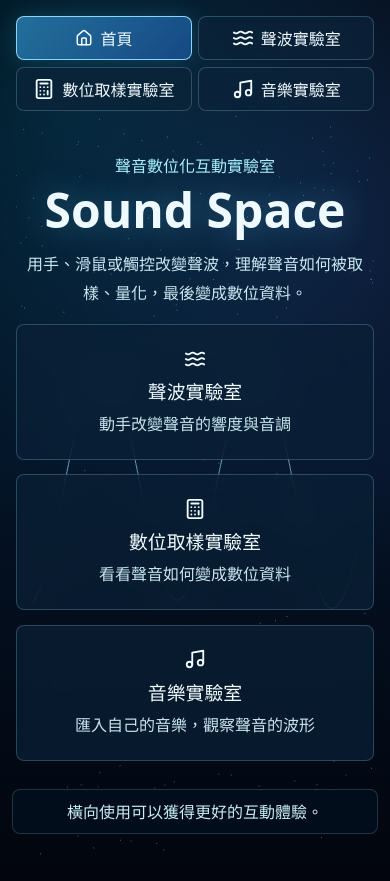
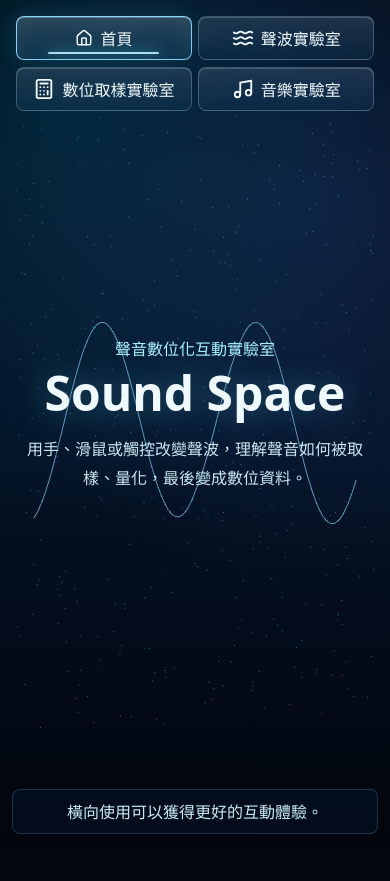
Before and after one commit to Jimmy-508/Sound-Space, a React (Vite) app: page / in a window 390 px wide. After the commit the page ends 844 px from the top, so only its background shows below. Built offline with nearby package versions, Linux system fonts and the light colour scheme.

Commit message:
Fix Phase 1.1 responsive UI and audio import

```diff
--- a/src/App.tsx
+++ b/src/App.tsx
@@ -1,4 +1,4 @@
-import { AudioWaveform, Calculator, Home, Music, Waves } from 'lucide-react';
+import { Calculator, Home, Music, Waves } from 'lucide-react';
 import { useState } from 'react';
 import { createPointerCommand } from './interaction/commandLayer';
 import { MusicLab } from './labs/MusicLab';
@@ -45,15 +45,6 @@ export default function App() {
             <p className="eyebrow">聲音數位化互動實驗室</p>
             <h1>Sound Space</h1>
             <p>用手、滑鼠或觸控改變聲波，理解聲音如何被取樣、量化，最後變成數位資料。</p>
-            <div className="entry-grid">
-              {labs.map((lab) => (
-                <button key={lab.id} type="button" onClick={() => setActiveLab(lab.id)}>
-                  {lab.icon}
-                  <strong>{lab.title}</strong>
-                  <span>{lab.description}</span>
-                </button>
-              ))}
-            </div>
           </div>
         </section>
       )}
--- a/src/labs/MusicLab.tsx
+++ b/src/labs/MusicLab.tsx
@@ -1,4 +1,4 @@
-import { Pause, Play, StopCircle, Upload } from 'lucide-react';
+import { Download, Pause, Play, StopCircle } from 'lucide-react';
 import { useEffect, useRef, useState } from 'react';
 import { RangeControl } from '../components/RangeControl';
 import { SegmentedControl } from '../components/SegmentedControl';
@@ -17,9 +17,11 @@ export function MusicLab() {
   const [musicData, setMusicData] = useState<Float32Array | null>(null);
   const [spectrumData, setSpectrumData] = useState<Uint8Array | null>(null);
   const [playing, setPlaying] = useState(false);
+  const [error, setError] = useState('');
   const audioRef = useRef<HTMLAudioElement | null>(null);
   const contextRef = useRef<AudioContext | null>(null);
   const analyserRef = useRef<AnalyserNode | null>(null);
+  const objectUrlRef = useRef<string | null>(null);
   const pointer: PointerPoint = { x: 0.5, y: 0.5 };
 
   useEffect(() => {
@@ -45,16 +47,28 @@ export function MusicLab() {
     return () => cancelAnimationFrame(frame);
   }, []);
 
+  useEffect(() => () => {
+    if (objectUrlRef.current) URL.revokeObjectURL(objectUrlRef.current);
+  }, []);
+
   const loadFile = async (file: File) => {
-    const url = URL.createObjectURL(file);
     const audio = audioRef.current;
     if (!audio) return;
+    if (objectUrlRef.current) URL.revokeObjectURL(objectUrlRef.current);
+
+    const url = URL.createObjectURL(file);
+    objectUrlRef.current = url;
     audio.src = url;
     audio.load();
     setFileName(file.name);
+    setDuration(0);
     setCurrent(0);
     setPlaying(false);
+    setMusicData(null);
+    setSpectrumData(null);
+    setError('');
 
+    try {
       const arrayBuffer = await file.arrayBuffer();
       const AudioCtor = window.AudioContext || window.webkitAudioContext;
       const context = contextRef.current ?? new AudioCtor();
@@ -69,6 +83,9 @@ export function MusicLab() {
         samples[i] = channel[i * step] ?? 0;
       }
       setMusicData(samples);
+    } catch {
+      setError('這個音訊格式目前無法在此瀏覽器播放，請改用 WAV 或 MP3 檔案。');
+    }
   };
 
   const ensureAnalyser = async () => {
@@ -107,7 +124,12 @@ export function MusicLab() {
 
   return (
     <section className="lab-layout">
-      <audio ref={audioRef} onLoadedMetadata={(event) => setDuration(event.currentTarget.duration)} onEnded={() => setPlaying(false)} />
+      <audio
+        ref={audioRef}
+        onLoadedMetadata={(event) => setDuration(event.currentTarget.duration)}
+        onError={() => fileName && setError('這個音訊格式目前無法在此瀏覽器播放，請改用 WAV 或 MP3 檔案。')}
+        onEnded={() => setPlaying(false)}
+      />
       <div className="stage">
         <WaveCanvas
           amplitude={0.7}
@@ -125,10 +147,20 @@ export function MusicLab() {
 
       <aside className="control-panel">
         <label className="file-picker">
-          <Upload size={20} />
+          <Download size={20} />
           <span>匯入音訊</span>
-          <input type="file" accept="audio/*" onChange={(event) => event.currentTarget.files?.[0] && void loadFile(event.currentTarget.files[0])} />
+          <input
+            type="file"
+            accept="audio/*"
+            onChange={(event) => {
+              const file = event.currentTarget.files?.[0];
+              if (!file) return;
+              void loadFile(file);
+              event.currentTarget.value = '';
+            }}
+          />
         </label>
+        {error && <p className="error-message">{error}</p>}
 
         <SegmentedControl label="觀察內容" value={viewMode} options={[{ value: 'wave', label: '聲音波形' }, { value: 'spectrum', label: '頻譜' }]} onChange={setViewMode} />
         <RangeControl label="音量" value={Math.round(volume * 100)} min={0} max={100} step={1} display={`${Math.round(volume * 100)}%`} onChange={(value) => setVolume(value / 100)} />
--- a/src/styles.css
+++ b/src/styles.css
@@ -13,12 +13,13 @@
 body {
   margin: 0;
   min-width: 320px;
-  min-height: 100vh;
+  min-height: 100dvh;
   background:
     radial-gradient(circle at 18% 12%, rgba(0, 145, 180, 0.2), transparent 26rem),
     radial-gradient(circle at 82% 24%, rgba(88, 125, 255, 0.14), transparent 24rem),
     linear-gradient(180deg, #020711 0%, #041326 52%, #02050d 100%);
-  overflow: hidden;
+  overflow-x: hidden;
+  overflow-y: auto;
 }
 
 button,
@@ -57,7 +58,8 @@ button:disabled {
 
 .app-shell {
   position: relative;
-  min-height: 100svh;
+  min-height: 100dvh;
+  overflow-x: clip;
   padding:
     calc(16px + env(safe-area-inset-top))
     calc(16px + env(safe-area-inset-right))
@@ -77,7 +79,31 @@ button:disabled {
 
 .top-nav button {
   padding: 0 0.9rem;
-  backdrop-filter: blur(18px);
+  position: relative;
+  overflow: hidden;
+  border-color: rgba(198, 244, 255, 0.26);
+  background:
+    linear-gradient(180deg, rgba(255, 255, 255, 0.11), rgba(255, 255, 255, 0.025)),
+    rgba(7, 28, 48, 0.34);
+  box-shadow:
+    inset 0 1px 0 rgba(255, 255, 255, 0.18),
+    inset 0 -18px 42px rgba(55, 186, 230, 0.045),
+    0 10px 34px rgba(0, 38, 70, 0.18);
+  backdrop-filter: blur(18px) saturate(145%);
+  -webkit-backdrop-filter: blur(18px) saturate(145%);
+}
+
+.top-nav button::after {
+  content: "";
+  position: absolute;
+  left: 18%;
+  right: 18%;
+  bottom: 5px;
+  height: 2px;
+  border-radius: 999px;
+  background: rgba(165, 240, 255, 0);
+  box-shadow: 0 0 0 rgba(115, 219, 255, 0);
+  transition: background 160ms ease, box-shadow 160ms ease;
 }
 
 .top-nav button.active,
@@ -87,8 +113,23 @@ button:disabled {
   box-shadow: 0 0 24px rgba(70, 204, 255, 0.2);
 }
 
+.top-nav button.active {
+  background:
+    linear-gradient(180deg, rgba(255, 255, 255, 0.15), rgba(118, 226, 255, 0.07)),
+    rgba(9, 39, 65, 0.44);
+  box-shadow:
+    inset 0 1px 0 rgba(255, 255, 255, 0.25),
+    inset 0 0 24px rgba(100, 222, 255, 0.09),
+    0 0 22px rgba(87, 208, 255, 0.16);
+}
+
+.top-nav button.active::after {
+  background: rgba(185, 248, 255, 0.9);
+  box-shadow: 0 0 12px rgba(115, 219, 255, 0.78);
+}
+
 .home {
-  min-height: calc(100svh - 92px);
+  min-height: calc(100dvh - 92px - env(safe-area-inset-top) - env(safe-area-inset-bottom));
   display: grid;
   place-items: center;
   position: relative;
@@ -103,8 +144,8 @@ button:disabled {
 .home-content {
   position: relative;
   z-index: 2;
-  width: min(980px, 100%);
-  padding: 6vh 0 2vh;
+  width: min(820px, 100%);
+  padding: clamp(3rem, 9dvh, 7rem) 0 clamp(2rem, 8dvh, 6rem);
   text-align: center;
 }
 
@@ -124,45 +165,24 @@ h1 {
 
 .home-content > p:not(.eyebrow) {
   max-width: 620px;
-  margin: 1.1rem auto 2rem;
+  margin: 1.2rem auto 0;
   color: #c9e7f0;
   line-height: 1.8;
 }
 
-.entry-grid {
-  display: grid;
-  grid-template-columns: repeat(3, minmax(0, 1fr));
-  gap: 0.9rem;
-}
-
-.entry-grid button {
-  min-height: 136px;
-  padding: 1rem;
-  flex-direction: column;
-  background: rgba(10, 32, 54, 0.72);
-  backdrop-filter: blur(18px);
-}
-
-.entry-grid strong {
-  font-size: 1.18rem;
-}
-
-.entry-grid span {
-  color: #c8e6ef;
-  line-height: 1.5;
-}
-
 .lab-layout {
   width: min(1280px, 100%);
-  height: calc(100svh - 104px - env(safe-area-inset-top) - env(safe-area-inset-bottom));
+  min-height: min(720px, calc(100dvh - 104px - env(safe-area-inset-top) - env(safe-area-inset-bottom)));
   margin: 1rem auto 0;
   display: grid;
   grid-template-columns: minmax(0, 1fr) minmax(300px, 380px);
+  align-items: stretch;
   gap: 1rem;
 }
 
 .stage {
   min-height: 380px;
+  height: auto;
   position: relative;
   overflow: hidden;
   border: 1px solid rgba(142, 226, 255, 0.16);
@@ -203,7 +223,7 @@ h1 {
 }
 
 .control-panel {
-  overflow: auto;
+  overflow: visible;
   padding: 1rem;
   border: 1px solid rgba(151, 224, 255, 0.18);
   border-radius: 8px;
@@ -354,6 +374,8 @@ input[type="number"] {
 }
 
 .file-picker {
+  position: relative;
+  overflow: hidden;
   min-height: 58px;
   border: 1px dashed rgba(151, 224, 255, 0.42);
   border-radius: 8px;
@@ -367,8 +389,23 @@ input[type="number"] {
 
 .file-picker input {
   position: absolute;
+  inset: 0;
+  width: 100%;
+  height: 100%;
   opacity: 0;
-  pointer-events: none;
+  cursor: pointer;
+  pointer-events: auto;
+  font-size: 2rem;
+}
+
+.error-message {
+  margin: -0.35rem 0 1rem;
+  padding: 0.75rem 0.85rem;
+  border: 1px solid rgba(255, 186, 136, 0.34);
+  border-radius: 8px;
+  color: #ffe7d6;
+  background: rgba(80, 31, 16, 0.38);
+  line-height: 1.55;
 }
 
 progress {
@@ -399,23 +436,18 @@ progress {
 }
 
 @media (max-width: 900px) {
-  body {
-    overflow: auto;
-  }
-
   .app-shell {
-    min-height: 100svh;
+    min-height: 100dvh;
     padding-bottom: calc(18px + env(safe-area-inset-bottom));
   }
 
   .lab-layout {
-    height: auto;
-    min-height: calc(100svh - 116px);
+    min-height: 0;
     grid-template-columns: 1fr;
   }
 
   .stage {
-    min-height: 45svh;
+    min-height: min(440px, 48dvh);
   }
 
   .control-panel {
@@ -442,17 +474,14 @@ progress {
     padding: 0 0.55rem;
   }
 
-  .entry-grid {
-    grid-template-columns: 1fr;
-  }
-
   .home {
-    place-items: start center;
-    padding-top: 3vh;
+    min-height: calc(100dvh - 220px - env(safe-area-inset-top) - env(safe-area-inset-bottom));
+    place-items: center;
+    padding-top: 0;
   }
 
   .home-content {
-    padding-top: 2vh;
+    padding: clamp(2.5rem, 12dvh, 6rem) 0;
   }
 
   .home-content > p:not(.eyebrow) {
@@ -466,12 +495,12 @@ progress {
 
 @media (orientation: landscape) and (max-height: 620px) {
   .lab-layout {
-    grid-template-columns: minmax(0, 1fr) minmax(280px, 360px);
-    height: auto;
+    grid-template-columns: minmax(0, 1fr);
+    min-height: 0;
   }
 
   .stage {
-    min-height: 66svh;
+    min-height: 68dvh;
   }
 
   .orientation-tip {
```
Lines whose indentation alone changed are shown as unchanged.
